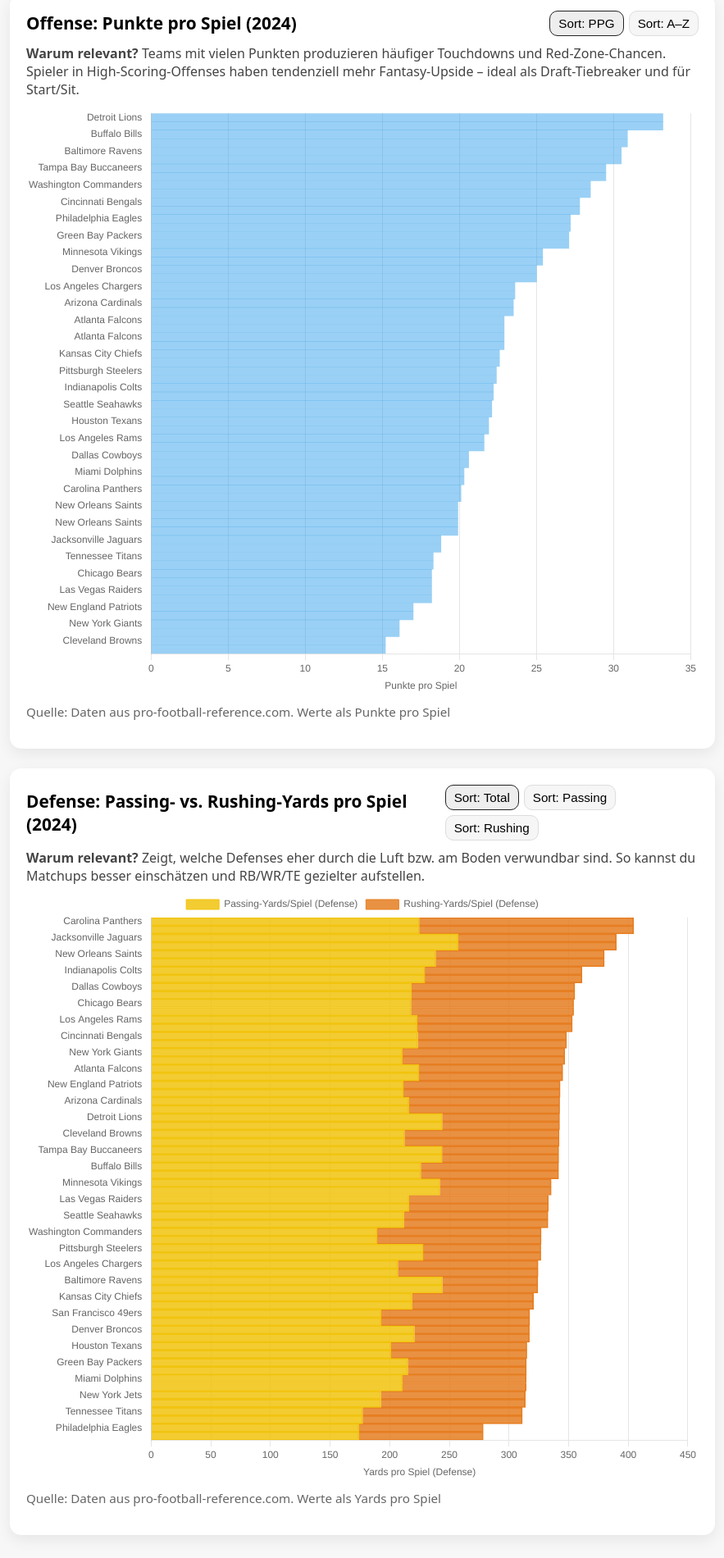
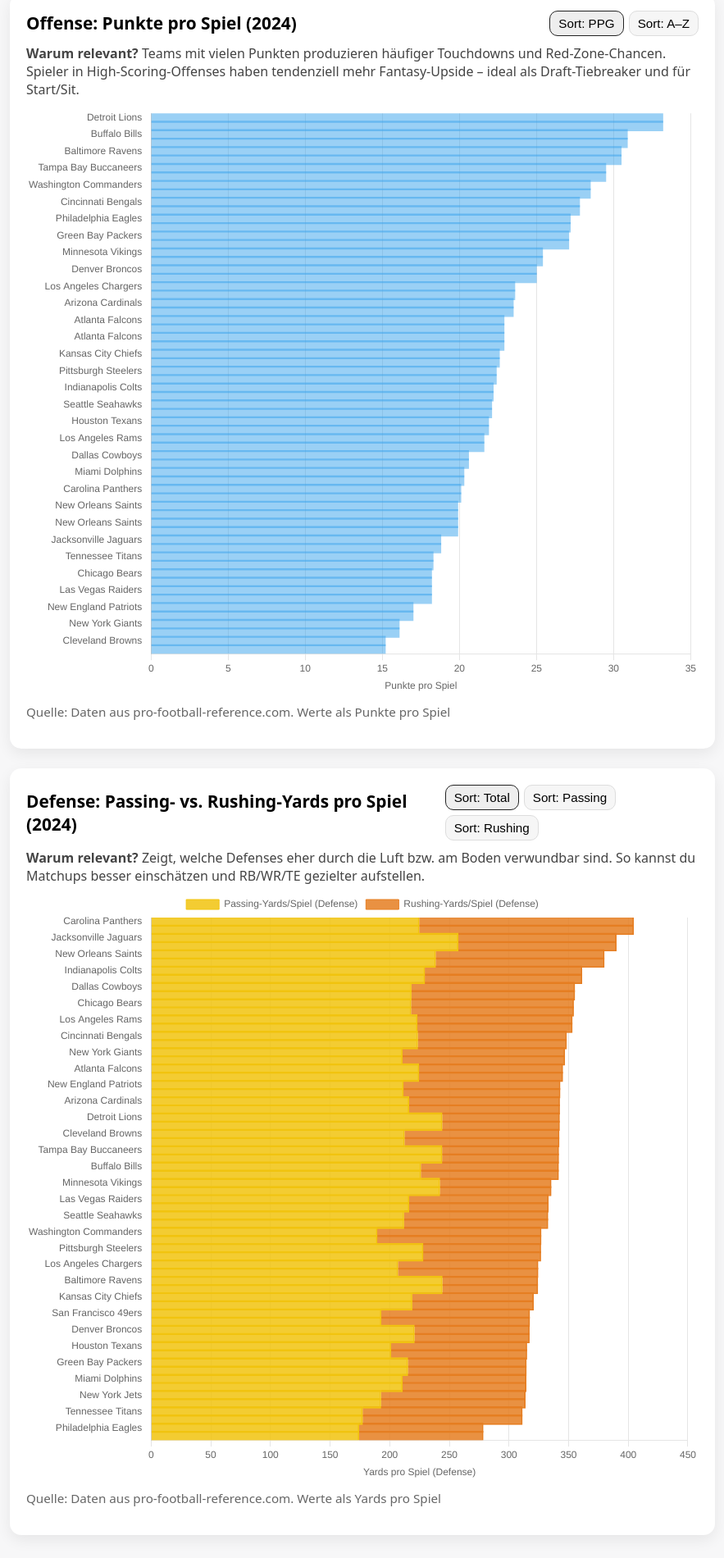
Before and after one commit to ludavan/FantasyBlitz, a plain HTML site: page stats.html in a window 1280 px wide. Shown: the part 360-2260 px from the top of the page at 82% size, without its empty margins (198-1081 px from the left). Drawn offline with nearby package versions, Linux system fonts and the light colour scheme.

Commit message:
stats file improved bar visualization

```diff
--- a/stats.html
+++ b/stats.html
@@ -17,6 +17,12 @@
   <link rel="stylesheet" href="css/style.css" />
   <link rel="stylesheet" href="css/site.css" />
   <script src="https://cdn.jsdelivr.net/npm/chart.js@4.4.3/dist/chart.umd.min.js"></script>
+
+<script>
+  Chart.defaults.datasets.bar.categoryPercentage = 0.6; // Luft zwischen Kategorien
+  Chart.defaults.datasets.bar.barPercentage = 0.9;      // Balkenbreite innerhalb der Kategorie
+</script>
+
 
   <script>
     // Aktive Seite hervorheben
@@ -234,7 +240,9 @@
       datasets: [{
         label: 'Punkte pro Spiel',
         data: ppg,
-            barThickness: 10, maxBarThickness: 12, categoryPercentage: 0.9, barPercentage: 0.9
+        barThickness: 12,       // fixe Dicke hält das Layout stabil
+        maxBarThickness: 14
+        // categoryPercentage/barPercentage kommen jetzt aus den Defaults oben
       }]
     },
     options: {
@@ -247,7 +255,7 @@
       },
       scales: {
         x: { title: { display: true, text: 'Punkte pro Spiel' }, grid: { drawBorder: false } },
-            y: { grid: { display: false } }
+        y: { grid: { display: false }, offset: true } // <- wichtig für Abstand
       },
       animation: false
     }
@@ -299,19 +307,21 @@
           label: 'Passing-Yards/Spiel (Defense)',
           data: pass,
           stack: 'yds',
-              backgroundColor: 'rgba(241, 196, 15, 0.85)',
-              borderColor: 'rgba(241, 196, 15, 1)',
+          backgroundColor: 'rgba(241,196,15,0.85)',
+          borderColor: 'rgba(241,196,15,1)',
           borderWidth: 1,
-              barThickness: 10, maxBarThickness: 12, categoryPercentage: 0.9, barPercentage: 0.9
+          barThickness: 12,
+          maxBarThickness: 14
         },
         {
           label: 'Rushing-Yards/Spiel (Defense)',
           data: rush,
           stack: 'yds',
-              backgroundColor: 'rgba(230, 126, 34, 0.85)',
-              borderColor: 'rgba(230, 126, 34, 1)',
+          backgroundColor: 'rgba(230,126,34,0.85)',
+          borderColor: 'rgba(230,126,34,1)',
           borderWidth: 1,
-              barThickness: 10, maxBarThickness: 12, categoryPercentage: 0.9, barPercentage: 0.9
+          barThickness: 12,
+          maxBarThickness: 14
         }
       ]
     },
@@ -319,26 +329,23 @@
       indexAxis: 'y',
       responsive: true,
       maintainAspectRatio: false,
-          plugins: {
-            legend: { position: 'top' },
-            tooltip: {
-              callbacks: {
+      plugins: { legend: { position: 'top' },
+        tooltip: { callbacks: {
           footer: (items) => {
             const i = items[0].dataIndex;
-                  const tot = dataset[i].totalPerG.toFixed(1);
-                  return 'Total: ' + tot + ' Yards/Spiel';
+            return 'Total: ' + dataset[i].totalPerG.toFixed(1) + ' Yards/Spiel';
           }
-              }
-            }
+        }}
       },
       scales: {
         x: { title: { display: true, text: 'Yards pro Spiel (Defense)' }, grid: { drawBorder: false } },
-            y: { grid: { display: false } }
+        y: { grid: { display: false }, offset: true } // <- Abstand zwischen Kategorien
       },
       animation: false
     }
   });
 }
+
 
     function sortDef(rows, mode) {
       const s = [...rows];
```
Lines whose indentation alone changed are shown as unchanged.
